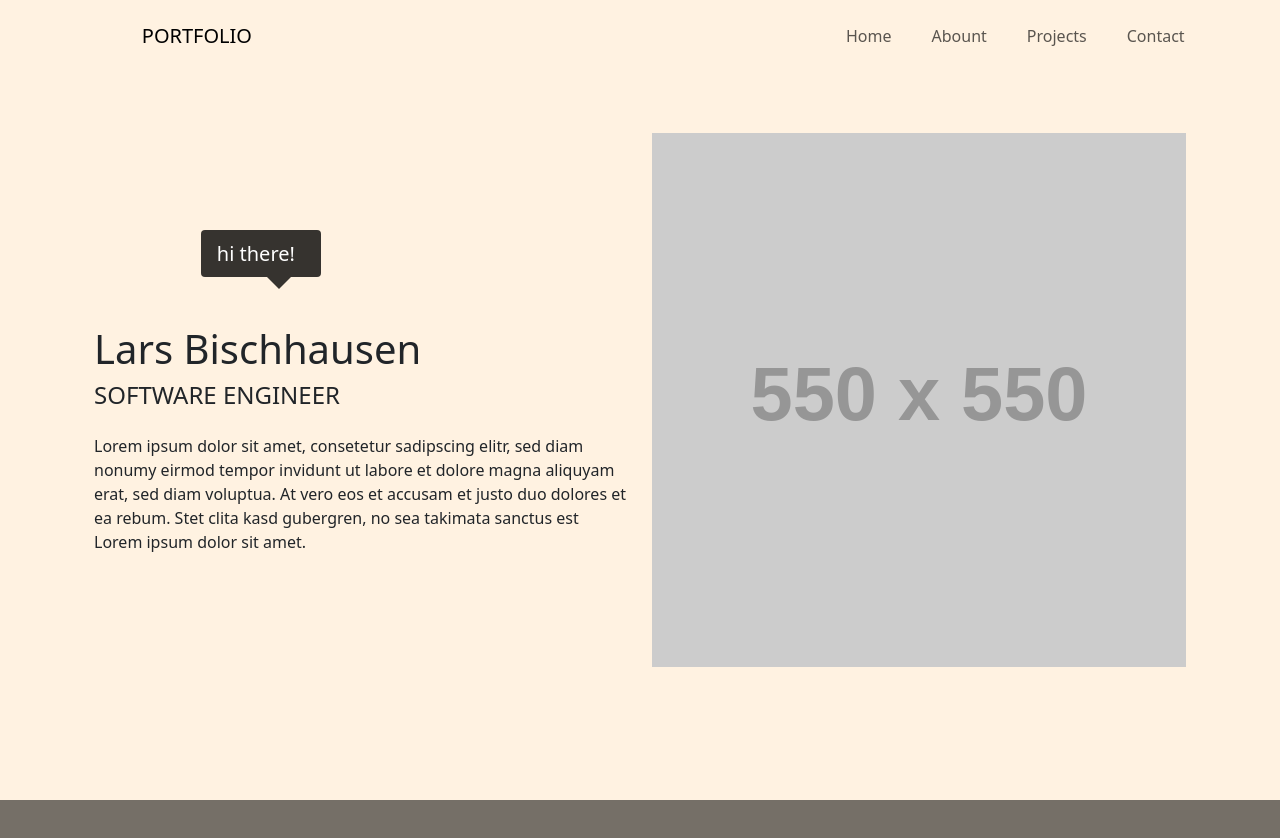
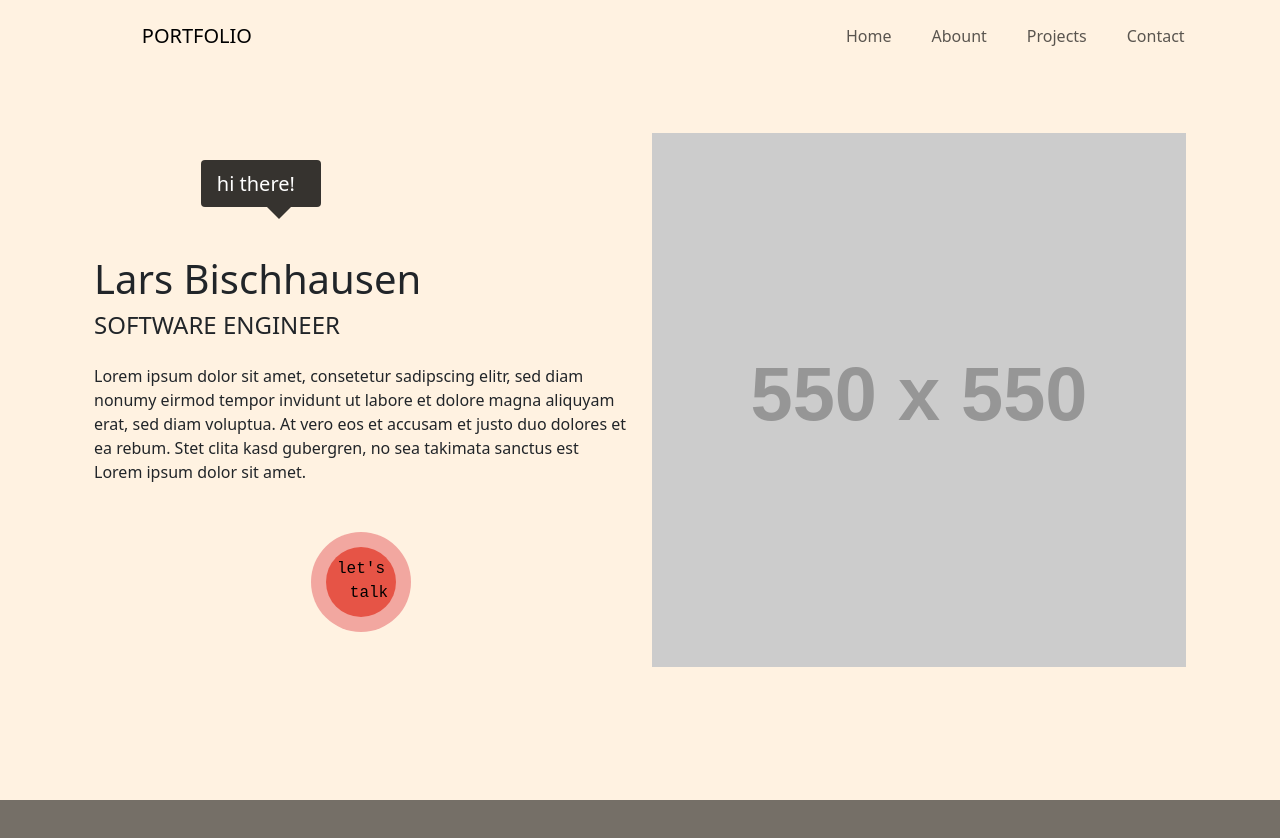
Before and after one commit to Laars1/portfolio, an Angular app: page / in a window 1280 px wide. Shown: the top 838 px of the page. Built offline with nearby package versions, Linux system fonts and the light colour scheme.

Commit message:
added lets talk button

```diff
--- a/src/app/core/home/home.component.html
+++ b/src/app/core/home/home.component.html
@@ -10,6 +10,12 @@
       clita kasd gubergren, no sea takimata sanctus est Lorem ipsum dolor sit
       amet.
     </p>
+    <div class="circle mt-5 mb-2">
+      <div class="circle2">
+      <p class="m-0 p-0">let's</p>
+      <p class="m-0 p-0 ps-3">talk</p>
+      </div>
+    </div>
   </div>
   <div class="col-md-6 col-12 text-center">
     <img src="https://placehold.co/550x550" class="img-fluid" />
--- a/src/app/core/home/home.component.scss
+++ b/src/app/core/home/home.component.scss
@@ -26,3 +26,25 @@ p.bubble::before {
 	border-top-color: var(--background-tertiary);
 	filter: drop-shadow(0 0.0625rem -0.0625rem rgba(0, 0, 0, .1));
 }
+
+.circle {
+	width: 100px;
+	height: 100px;
+	padding: 15px;
+	border-radius: 50%;
+	margin: 0 auto;
+	color: #fff;
+	text-align: center;
+	background: lighten(#e65446,20%);
+  }
+
+  .circle2 {
+	width: 70px;
+	height: 70px;
+	padding: 10px 0;
+	border-radius: 50%;
+	color: #000;
+	text-align: center;
+	background: var(--background-alternative);
+	font-family: 'Courier New', monospace;
+  }
--- a/src/styles.scss
+++ b/src/styles.scss
@@ -4,6 +4,7 @@ body{
     --background-primary: #FFF2E1;
     --background-secondary: #756F67;
     --background-tertiary: #36332F;
+    --background-alternative: #e65446;
 }
 
 div.row{
```
